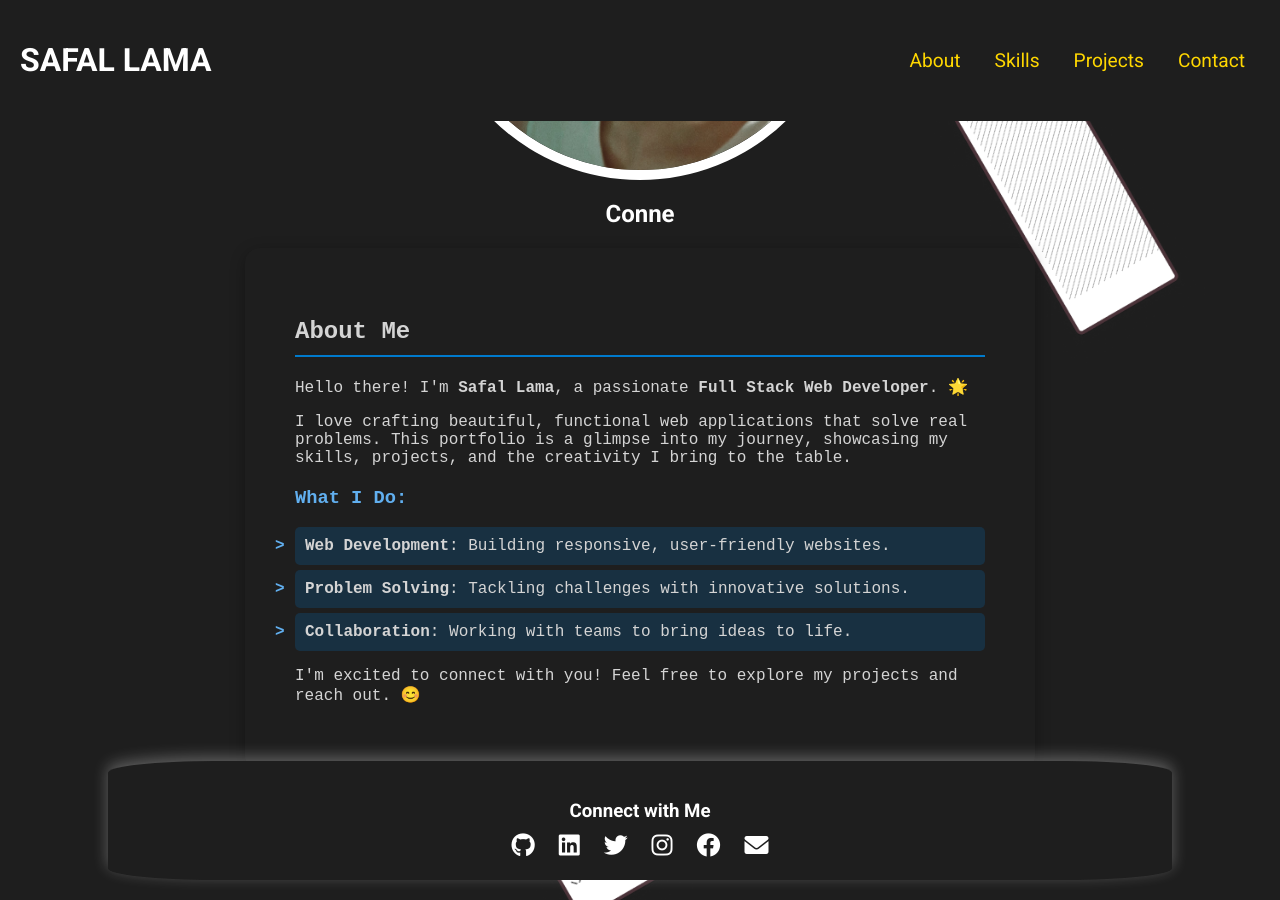
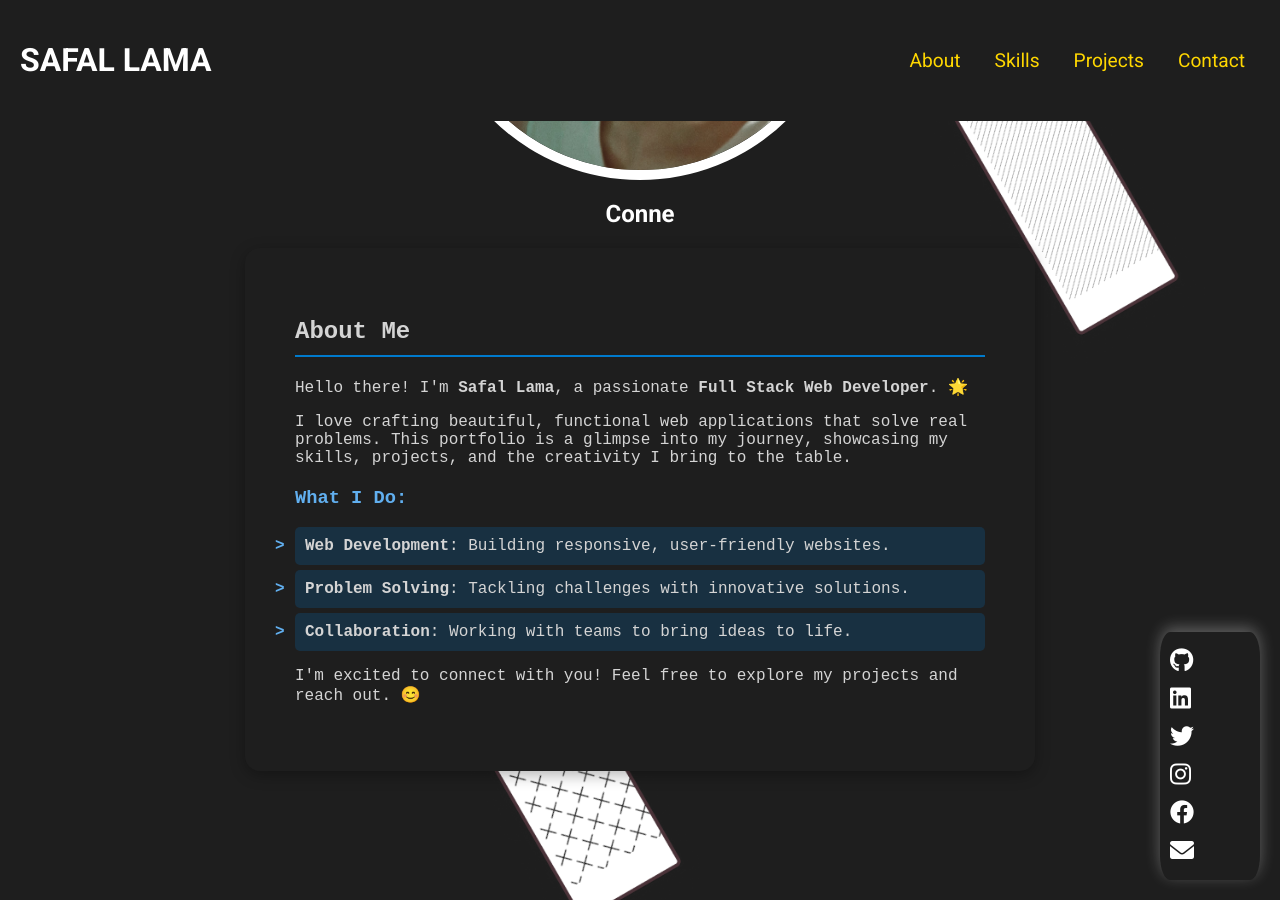
Before and after one commit to Happilli/Happilli.github.io, a Jekyll site: the page built from index.markdown, in a window 1280 px wide and 900 px high, scrolled down 361 px. Built offline with Jekyll 4.4.1, drawn with Linux system fonts in a browser that asks for light colours.

Commit message:
added sidebar instead of footer

```diff
--- a/_includes/footer.html
+++ b/_includes/footer.html
@@ -1,6 +1,5 @@
 <footer class="footer hovering-footer">
   <div class="footer-content">
-    <h3 style="color: white">Connect with Me</h3>
     <ul class="social-links">
       <li>
         <a href="https://github.com/ryuzinoh" target="_blank"
--- a/assets/css/style.css
+++ b/assets/css/style.css
@@ -108,52 +108,6 @@ nav ul li a.active {
 .circular-image-wrapper:hover .circular-image {
   transform: scale(1.1);
 }
-.footer {
-  background-color: var(--footer-background);
-  color: var(--footer-text);
-  text-align: center;
-  padding: 20px;
-  width: 80%;
-  box-shadow: 0 -4px 15px rgba(255, 255, 255, 0.3);
-  transition: transform 0.3s ease;
-  position: fixed;
-  left: 50%;
-  transform: translate(-50%, 0);
-  bottom: 20px;
-  z-index: 1000;
-  border-radius: 10%;
-}
-
-.footer-content {
-  text-align: center;
-}
-
-.footer-content h3 {
-  margin-bottom: 10px;
-  color: var(--footer-text);
-}
-
-.social-links {
-  list-style-type: none;
-  padding: 0;
-  margin: 0;
-}
-
-.social-links li {
-  display: inline-block;
-  margin: 0 10px;
-}
-
-.social-links li a {
-  color: var(--footer-text);
-  font-size: 24px;
-  transition: color 0.3s, transform 0.3s;
-}
-
-.social-links li a:hover {
-  color: var(--secondary-color);
-  transform: scale(1.5);
-}
 
 @media (max-width: 768px) {
   .header-content {
@@ -179,16 +133,60 @@ nav ul li a.active {
     width: 100%;
     margin: 0;
   }
+}
+.footer {
+  background-color: var(--footer-background);
+  color: var(--footer-text);
+  padding: 10px;
+  width: 80px;
+  box-shadow: 0 -4px 15px rgba(255, 255, 255, 0.3);
+  transition: transform 0.3s ease;
+  position: fixed;
+  right: 20px;
+  bottom: 20px;
+  z-index: 1000;
+  border-radius: 10%;
+  text-align: left;
+  transform: translateY(0);
+}
 
-  .footer {
-    background-color: var(--footer-background);
-    color: var(--footer-text);
-    text-align: center;
-    padding: 20px;
-    width: 100%;
-    margin: 0;
-    position: relative;
-  }
+.footer:hover {
+  transform: translateY(0);
+}
+
+.footer-content {
+  text-align: left;
+}
+
+.footer-content h3 {
+  margin: 100px 0 0 0;
+  color: var(--footer-text);
+  writing-mode: vertical-rl;
+  transform: rotate(180deg);
+  font-size: 14px;
+}
+
+.social-links {
+  list-style-type: none;
+  padding: 0;
+  margin: 0;
+  font-size: 24px;
+  display: flex;
+  flex-direction: column;
+  align-items: flex-start;
+}
+
+.social-links li {
+  margin: 5px 0;
+}
+
+.social-links a {
+  color: var(--footer-text);
+  transition: color 0.3s ease;
+}
+
+.social-links a:hover {
+  color: gold;
 }
 
 .skills-list {
@@ -206,6 +204,11 @@ nav ul li a.active {
 .skills-list li i {
   margin-right: 10px;
   color: var(--primary-color);
+}
+
+.social-links li a:hover {
+  color: var(--secondary-color);
+  transform: scale(1.5);
 }
 
 @media (max-width: 768px) {
@@ -465,52 +468,6 @@ nav ul li a.active {
   .contact-link {
     font-size: 14px;
   }
-  .footer {
-    background-color: var(--footer-background);
-    color: var(--footer-text);
-    text-align: center;
-    padding: 20px;
-    margin: 0 auto;
-    width: 80%;
-    box-shadow: 0 -4px 15px rgba(255, 255, 255, 0.3);
-    transition: all 0.3s ease;
-    position: fixed;
-    left: 50%;
-    transform: translateX(-50%);
-    bottom: 20px;
-    z-index: 1000;
-    border-radius: 10%;
-  }
-
-  .footer-content {
-    text-align: center;
-  }
-
-  .footer-content h3 {
-    margin-bottom: 10px;
-    color: var(--footer-text);
-  }
-
-  .social-links {
-    list-style-type: none;
-    padding: 0;
-    margin: 0;
-  }
-
-  .social-links li {
-    display: inline;
-    margin: 0 10px;
-  }
-
-  .social-links li a {
-    color: var(--footer-text);
-    font-size: 24px;
-    transition: color 0.3s;
-  }
-
-  .social-links li a:hover {
-    color: var(--secondary-color);
-  }
 }
 
 .code-ide {
--- a/assets/js/script.js
+++ b/assets/js/script.js
@@ -95,13 +95,19 @@ document.addEventListener("DOMContentLoaded", function () {
   const footer = document.querySelector(".footer");
 
   window.addEventListener("scroll", function () {
-    let scrollTop = window.pageYOffset || document.documentElement.scrollTop;
+    const scrollTop = window.pageYOffset || document.documentElement.scrollTop;
 
-    if (scrollTop > lastScrollTop) {
-      footer.style.transform = "translate(-50%, 100%)";
+    if (
+      scrollTop + window.innerHeight >=
+      document.documentElement.scrollHeight
+    ) {
+      footer.style.transform = "translateY(0)";
+    } else if (scrollTop > lastScrollTop) {
+      footer.style.transform = "translateY(100%)";
     } else {
-      footer.style.transform = "translate(-50%, 0)";
+      footer.style.transform = "translateY(0)";
     }
-    lastScrollTop = scrollTop <= 0 ? 0 : scrollTop;
+
+    lastScrollTop = scrollTop;
   });
 });
```
